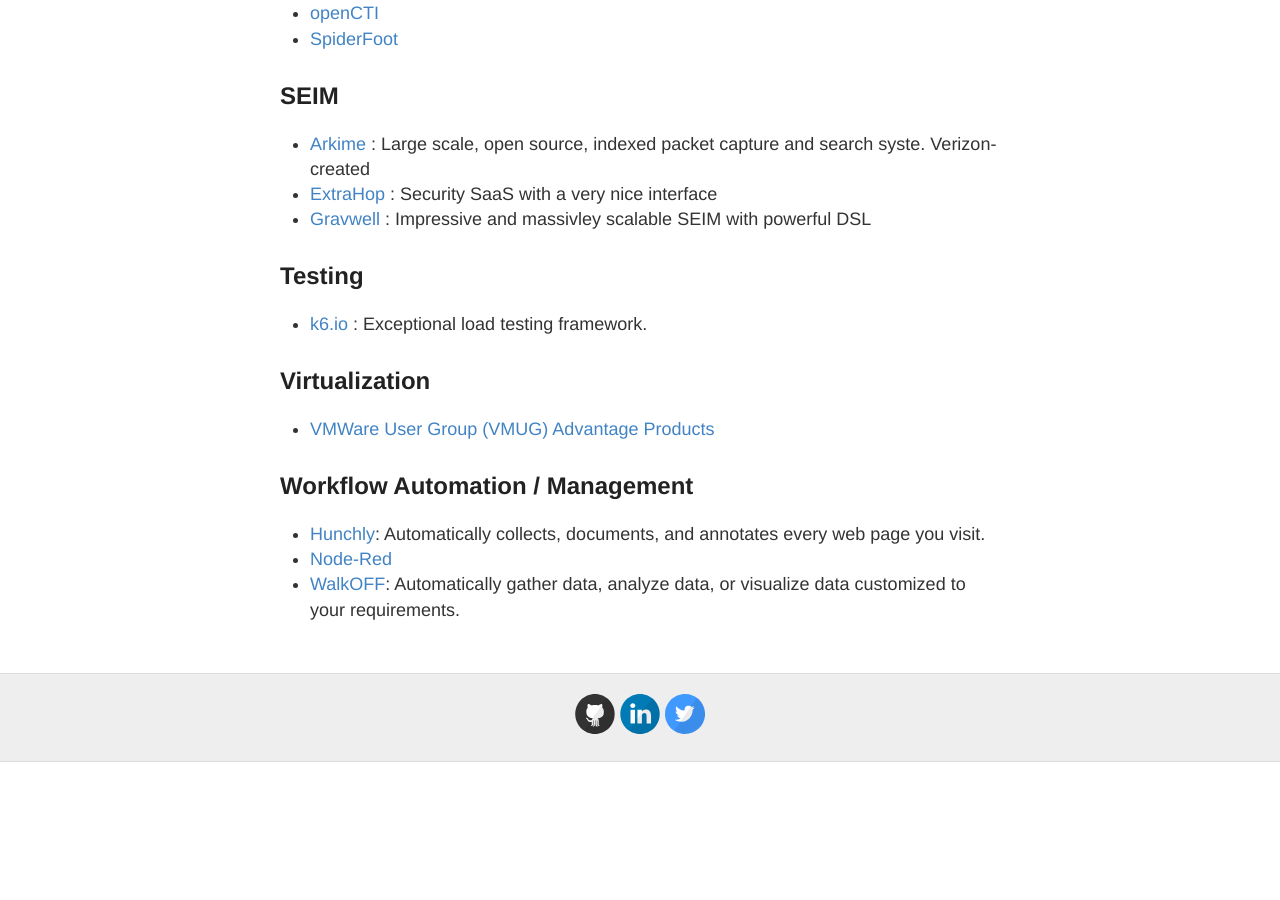
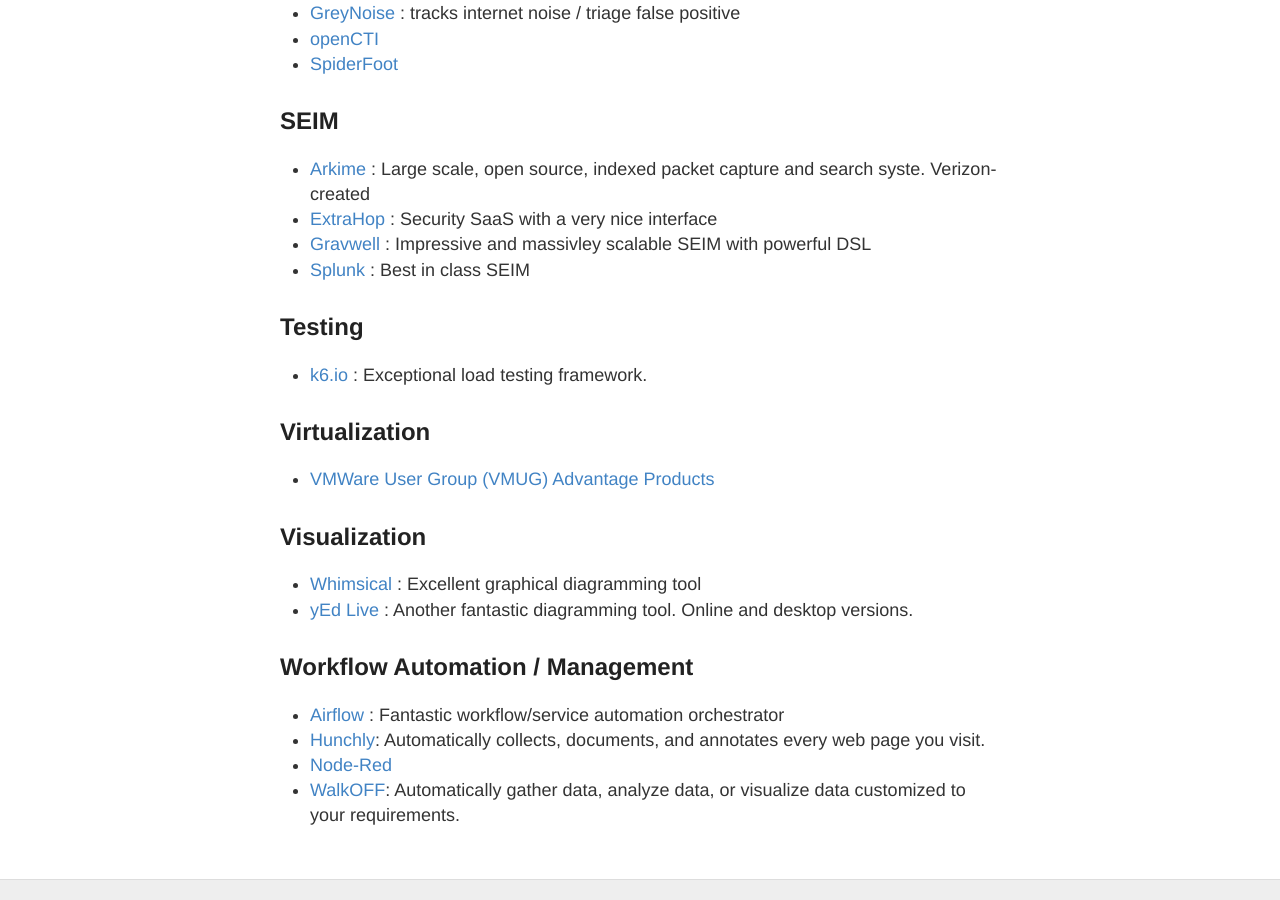
Before and after one commit to stevehenderson/stevehenderson.github.io, a Jekyll site: the page built from tools.md, in a window 1280 px wide and 900 px high, scrolled down 1123 px. Built offline with Jekyll 4.4.1, drawn with Linux system fonts in a browser that asks for light colours; our own code applies the rules of GitHub Pages for plain Markdown files; before the commit the page ends 1885 px from its top, so only the background shows below that; some of the changed text lies outside the part shown.

Commit message:
Update tools.md

```diff
--- a/tools.md
+++ b/tools.md
@@ -33,6 +34,7 @@
    * [Arkime](https://github.com/arkime/arkime) :  Large scale, open source, indexed packet capture and search syste.  Verizon-created
    * [ExtraHop](https://www.extrahop.com/) : Security SaaS with a very nice interface
    * [Gravwell](https://www.gravwell.io/) : Impressive and massivley scalable SEIM with powerful DSL
+   * [Splunk](https://www.splunk.com/) : Best in class SEIM
 
 ## Testing
 
@@ -42,7 +44,14 @@
 
    * [VMWare User Group (VMUG) Advantage Products](https://vmugadvantage.onthehub.com/)
 
+## Visualization
+
+   * [Whimsical](https://whimsical.com/) : Excellent graphical diagramming tool
+   * [yEd Live](https://www.yworks.com/yed-live/) : Another fantastic diagramming tool.  Online and desktop versions.
+
+
 ## Workflow Automation / Management
+   * [Airflow](https://airflow.apache.org/) :  Fantastic workflow/service automation orchestrator
    * [Hunchly](https://www.hunch.ly/):  Automatically collects, documents, and annotates every web page you visit.
    * [Node-Red](https://nodered.org/)
    * [WalkOFF](https://nsacyber.github.io/WALKOFF/):  Automatically gather data, analyze data, or visualize data customized to your requirements.
```
Also changed, not shown: other parts of tools.md (+2 -1 lines).
